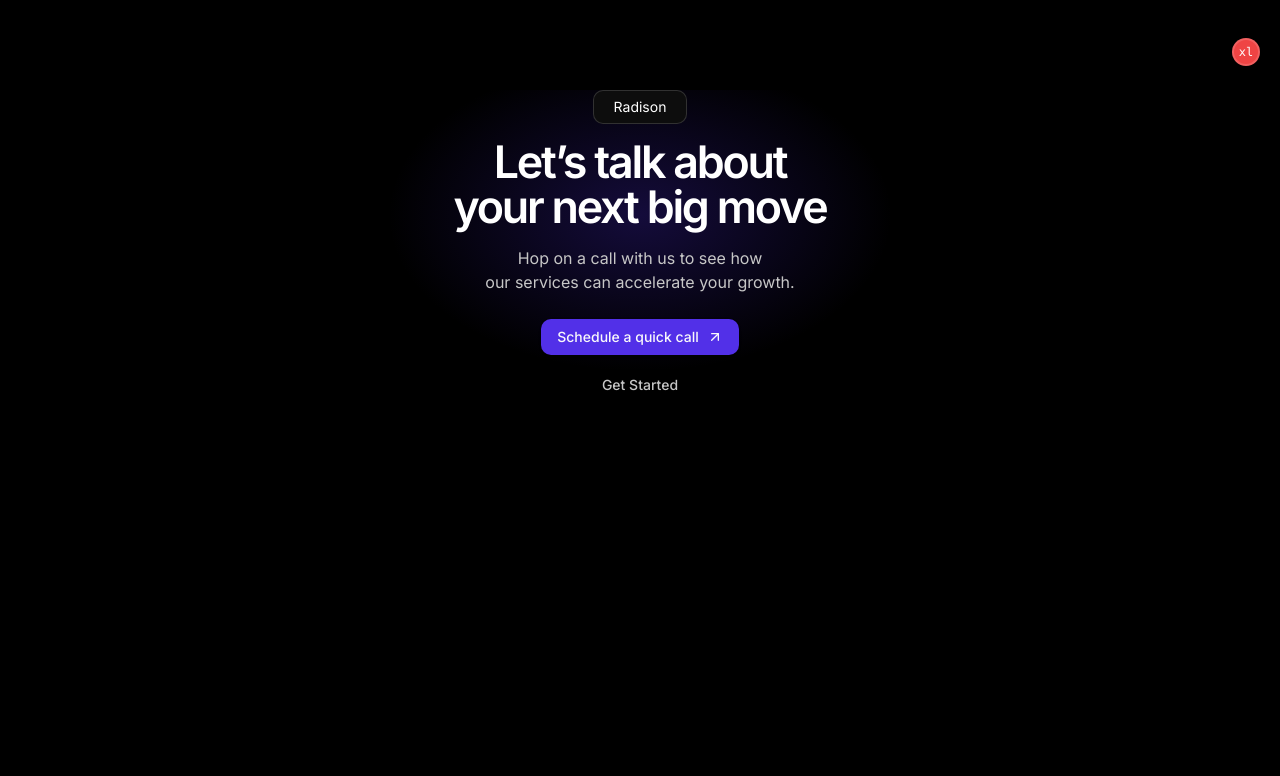
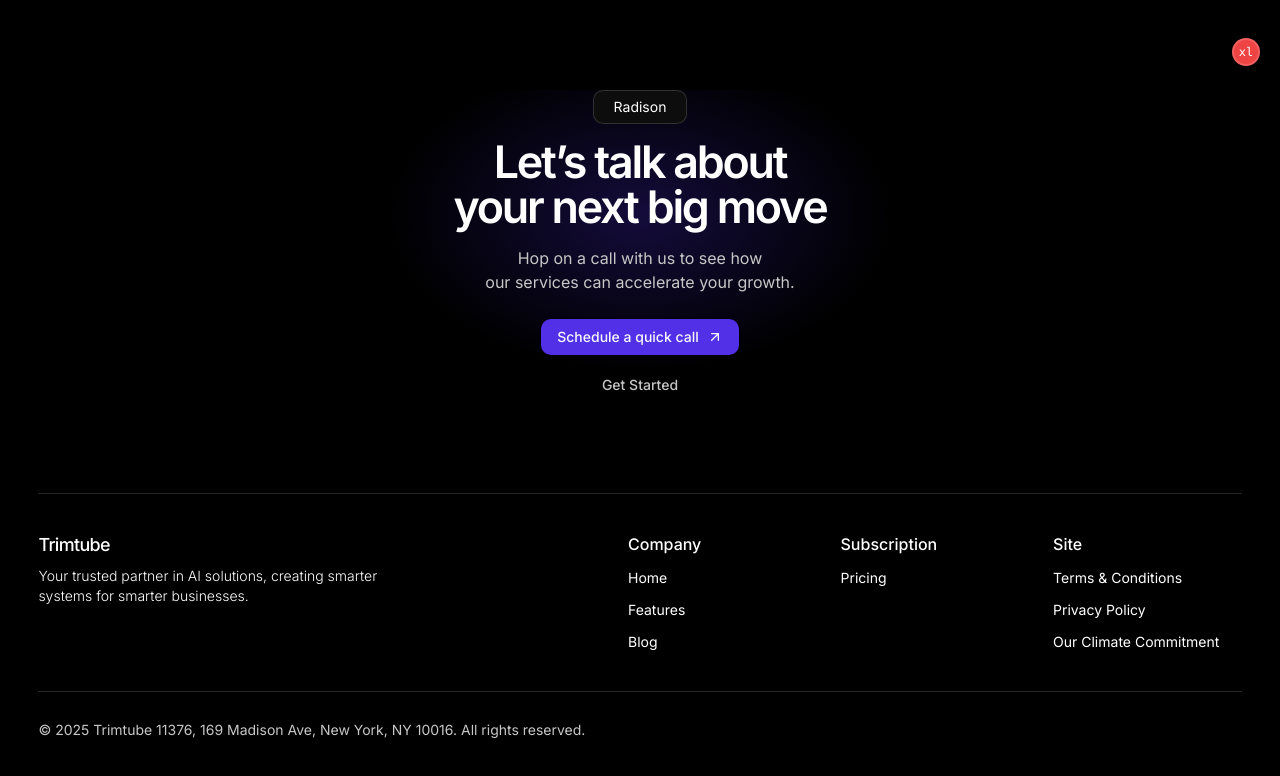
Before and after one commit to hyper-nexus-046/trimtube, a Next.js app: page / in a window 1280 px wide. Shown: the part 714-1490 px from the top of the page. Before the commit the page ends 1207 px from the top, so only its background shows below. Built offline with nearby package versions, Linux system fonts and the light colour scheme; no server answers.

Commit message:
[Footer]-done

```diff
--- a/src/components/common/footer.tsx
+++ b/src/components/common/footer.tsx
@@ -1,9 +1,56 @@
+import { Wrapper } from "../wrappers";
+import { siteConfig } from "~/config/site";
+import Link from "next/link";
+
 export const Footer = () => {
+  const groupedData = siteConfig.mainNav.reduce<Record<string, any[]>>(
+    (acc, item) => {
+      if (item.type !== "dropdown") {
+        const group = item.group;
+        if (!acc[group]) {
+          acc[group] = [];
+        }
+        acc[group].push(item);
+      }
+      return acc;
+    },
+    {},
+  );
+
   return (
-    <div>
-      Lorem ipsum dolor sit amet, consectetur adipisicing elit. Dolorum quam
-      voluptas aut eligendi omnis ducimus, ipsa rerum esse minus commodi eius
-      eum natus doloremque nesciunt labore sunt? Exercitationem, fugiat facilis!
-    </div>
+    <Wrapper className="pb-content-sm">
+      <footer className="grid gap-6 gap-y-7 border-b border-t py-content md:grid-cols-[3fr_1fr_1fr_1fr]">
+        <div>
+          <h5 className="text-heading-h7 font-medium">Trimtube</h5>
+          <p className="sm:4/5 pt-2 text-sm font-light lg:w-3/5">
+            Your trusted partner in AI solutions, creating smarter systems for
+            smarter businesses.
+          </p>
+        </div>
+        {Object.entries(groupedData).map(([group, items]) => (
+          <div key={group}>
+            <h5 className="text-base font-medium">{group}</h5>
+            <ul className="mt-3 space-y-3">
+              {items.map((item, index) => (
+                <li key={index}>
+                  <Link
+                    href={(item as { href: string }).href ?? "#"}
+                    className="block text-sm hover:text-primary"
+                  >
+                    {(item as { title: string }).title}
+                  </Link>
+                </li>
+              ))}
+            </ul>
+          </div>
+        ))}
+      </footer>
+      <div className="py-content-sm">
+        <span className="text-sm text-secondary-foreground">
+          © {new Date().getFullYear()} Trimtube 11376, 169 Madison Ave, New
+          York, NY 10016. All rights reserved.
+        </span>
+      </div>
+    </Wrapper>
   );
 };
--- a/src/components/wrappers/pageWrapper.tsx
+++ b/src/components/wrappers/pageWrapper.tsx
@@ -7,7 +7,7 @@ import { Footer } from "~/components/common/footer";
 export const PageWrapper = ({
   children,
   showCta = true,
-  showFooter = false,
+  showFooter = true,
   className,
 }: {
   children: ReactNode;
--- a/src/config/site.ts
+++ b/src/config/site.ts
@@ -4,9 +4,97 @@ export const siteConfig = {
   description:
     "Trimtube is a modern, no-frills Youtube video downloader that offers the ability to easily download and trim videos in any format, on the breeze.",
   mainNav: [
-    { title: "Home", href: "/", type: "link" },
-    { title: "Features", href: "/", type: "link" },
-    { title: "Blog", href: "/", type: "link" },
-    { title: "Pricing", href: "/", type: "link" },
+    {
+      id: 0,
+      title: "Home",
+      href: "/",
+      type: "link",
+      pages: [],
+      group: "Company",
+      forHeader: true,
+    },
+    {
+      id: 1,
+      title: "Features",
+      href: "/features",
+      type: "link",
+      pages: [],
+      group: "Company",
+      forHeader: true,
+    },
+    {
+      id: 2,
+      title: "Blog",
+      href: "/blog",
+      type: "link",
+      pages: [],
+      group: "Company",
+      forHeader: true,
+    },
+    {
+      id: 3,
+      title: "Resources",
+      href: "/",
+      type: "dropdown",
+      pages: [
+        {
+          id: 1,
+          title: "Blog",
+          href: "/blog",
+          pages: [],
+        },
+        {
+          id: 2,
+          title: "Integrations",
+          href: "/integrations",
+          pages: [],
+        },
+        {
+          id: 3,
+          title: "FAQ",
+          href: "/faq",
+          pages: [],
+        },
+      ],
+      group: "Company",
+      variant: "list",
+      forHeader: true,
+    },
+    {
+      id: 4,
+      title: "Pricing",
+      href: "/pricing",
+      type: "link",
+      group: "Subscription",
+      pages: [],
+      forHeader: false,
+    },
+    {
+      id: 5,
+      title: "Terms & Conditions",
+      href: "/terms",
+      type: "link",
+      group: "Site",
+      pages: [],
+      forHeader: false,
+    },
+    {
+      id: 6,
+      title: "Privacy Policy",
+      href: "/privacy",
+      type: "link",
+      group: "Site",
+      pages: [],
+      forHeader: false,
+    },
+    {
+      id: 7,
+      title: "Our Climate Commitment",
+      href: "/climate",
+      type: "link",
+      group: "Site",
+      pages: [],
+      forHeader: false,
+    },
   ],
 };
```
